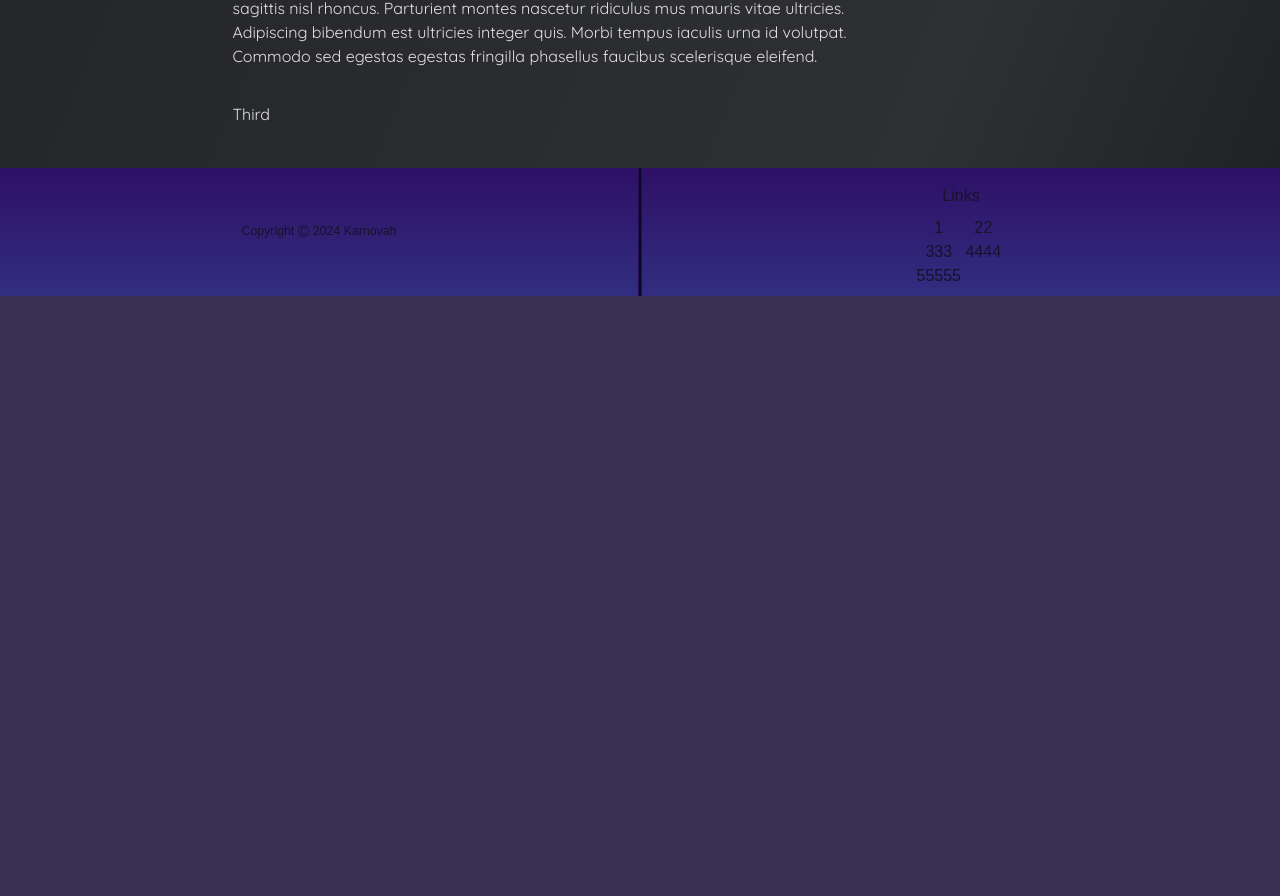
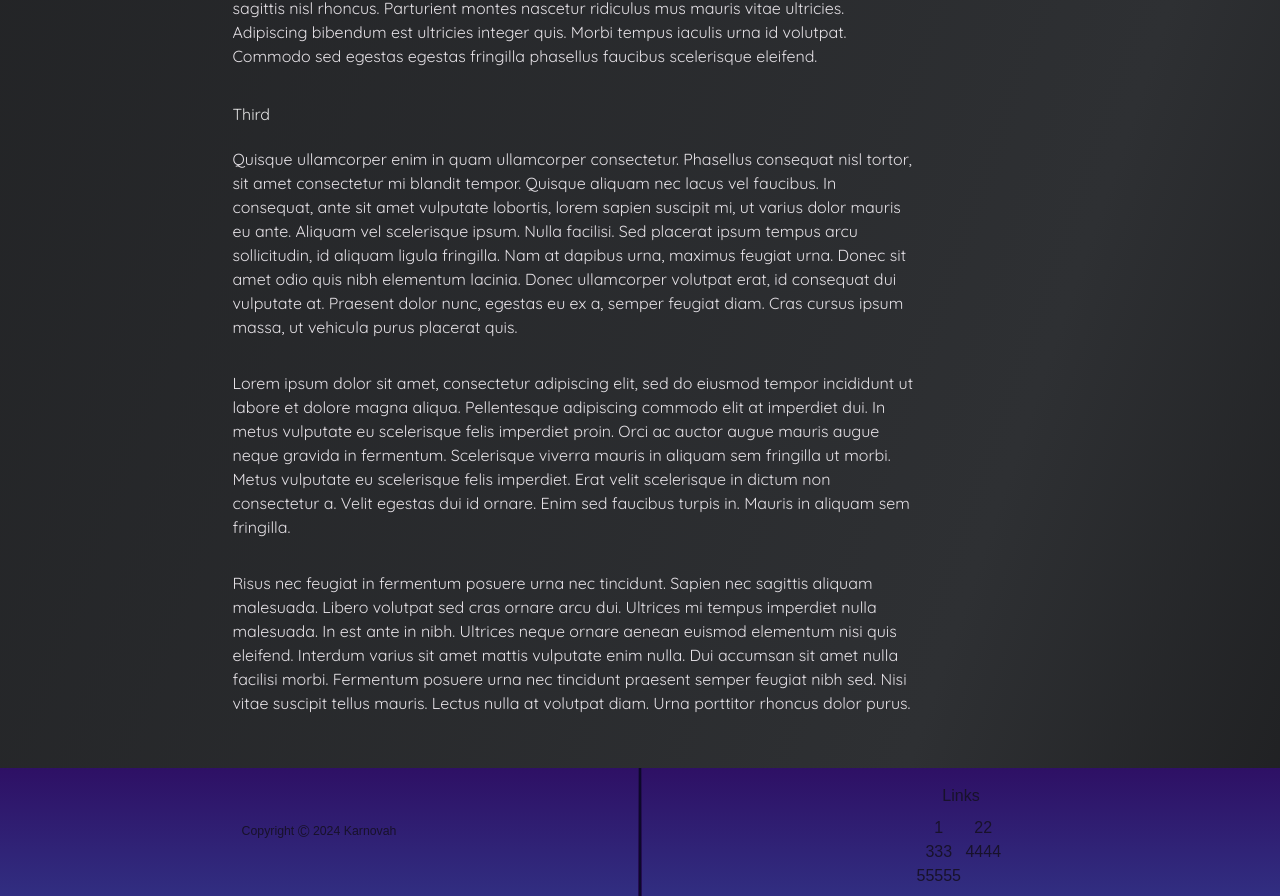
Before and after one commit to KXzeno/karnovah-blog, a Next.js app: page /akhundelar in a window 1280 px wide. Shown: the part 2818-3714 px from the top of the page. Before the commit the page ends 3114 px from the top, so only its background shows below. Built offline with nearby package versions, Linux system fonts and the light colour scheme; a web font is replaced by a local one.

Commit message:
Add text to stress test intersection observer

```diff
--- a/app/akhundelar/page.jsx
+++ b/app/akhundelar/page.jsx
@@ -69,9 +69,14 @@ export default function Akhundelar() {
           <p> Ornare massa eget egestas purus viverra accumsan in nisl nisi. Fusce id velit ut tortor pretium viverra. Molestie at elementum eu facilisis sed. Sit amet facilisis magna etiam tempor orci eu lobortis elementum. Et netus et malesuada fames. Felis bibendum ut tristique et egestas quis ipsum. Duis at tellus at urna. Nisi quis eleifend quam adipiscing vitae proin sagittis nisl rhoncus. Parturient montes nascetur ridiculus mus mauris vitae ultricies. Adipiscing bibendum est ultricies integer quis. Morbi tempus iaculis urna id volutpat. Commodo sed egestas egestas fringilla phasellus faucibus scelerisque eleifend.  </p>
 
       </Section>
-        <Section as="subsec">
-          Third
-        </Section>
+        <Section as="subsec"> Third </Section>
+          <Section as="body">
+          <p> Quisque ullamcorper enim in quam ullamcorper consectetur. Phasellus consequat nisl tortor, sit amet consectetur mi blandit tempor. Quisque aliquam nec lacus vel faucibus. In consequat, ante sit amet vulputate lobortis, lorem sapien suscipit mi, ut varius dolor mauris eu ante. Aliquam vel scelerisque ipsum. Nulla facilisi. Sed placerat ipsum tempus arcu sollicitudin, id aliquam ligula fringilla. Nam at dapibus urna, maximus feugiat urna. Donec sit amet odio quis nibh elementum lacinia. Donec ullamcorper volutpat erat, id consequat dui vulputate at. Praesent dolor nunc, egestas eu ex a, semper feugiat diam. Cras cursus ipsum massa, ut vehicula purus placerat quis.  </p>
+
+          <p> Lorem ipsum dolor sit amet, consectetur adipiscing elit, sed do eiusmod tempor incididunt ut labore et dolore magna aliqua. Pellentesque adipiscing commodo elit at imperdiet dui. In metus vulputate eu scelerisque felis imperdiet proin. Orci ac auctor augue mauris augue neque gravida in fermentum. Scelerisque viverra mauris in aliquam sem fringilla ut morbi. Metus vulputate eu scelerisque felis imperdiet. Erat velit scelerisque in dictum non consectetur a. Velit egestas dui id ornare. Enim sed faucibus turpis in. Mauris in aliquam sem fringilla.  </p>
+
+          <p> Risus nec feugiat in fermentum posuere urna nec tincidunt. Sapien nec sagittis aliquam malesuada. Libero volutpat sed cras ornare arcu dui. Ultrices mi tempus imperdiet nulla malesuada. In est ante in nibh. Ultrices neque ornare aenean euismod elementum nisi quis eleifend. Interdum varius sit amet mattis vulputate enim nulla. Dui accumsan sit amet nulla facilisi morbi. Fermentum posuere urna nec tincidunt praesent semper feugiat nibh sed. Nisi vitae suscipit tellus mauris. Lectus nulla at volutpat diam. Urna porttitor rhoncus dolor purus.  </p>
+          </Section>
     </PrimaryContent>
     </ArticleProvider>
   );
```
